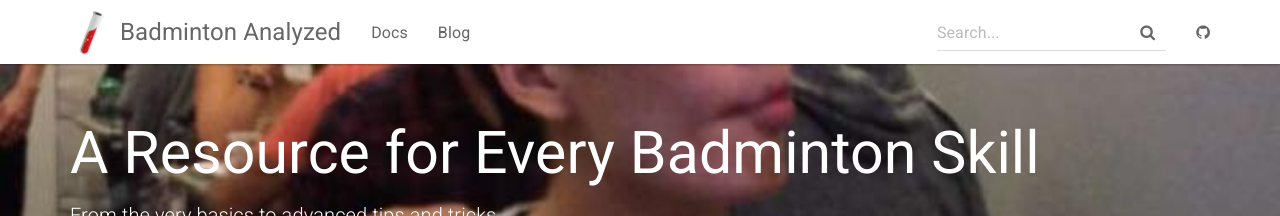
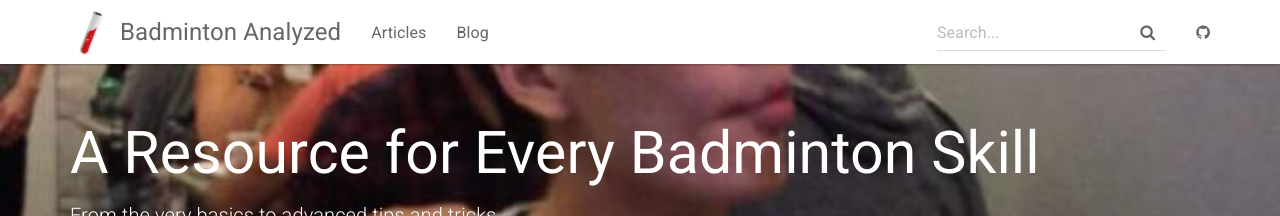
Before and after one commit to Amisuta/badminton, a Jekyll site: the page built from index.html, in a window 1280 px wide. Shown: the top 216 px of the page. Built offline with Jekyll 4.4.1, drawn with Linux system fonts in a browser that asks for light colours.

Commit message:
Update topnav.html

```diff
--- a/_includes/topnav.html
+++ b/_includes/topnav.html
@@ -13,7 +13,7 @@
         </div>
         <div id="navbar" class="collapse navbar-collapse">
             <ul class="nav navbar-nav">
-                <li {% if page.sectionid=='docs' %} class="active" {% endif %}><a href="{{ "/docs/home/" | relative_url }}">Docs</a></li>
+                <li {% if page.sectionid=='docs' %} class="active" {% endif %}><a href="{{ "/docs/home/" | relative_url }}">Articles</a></li>
                 <li {% if page.sectionid=='blog' %} class="active" {% endif %}><a href="{{ site.posts.first.url | relative_url }}">Blog</a></li>
             </ul>
             <div class="navbar-right">
```
